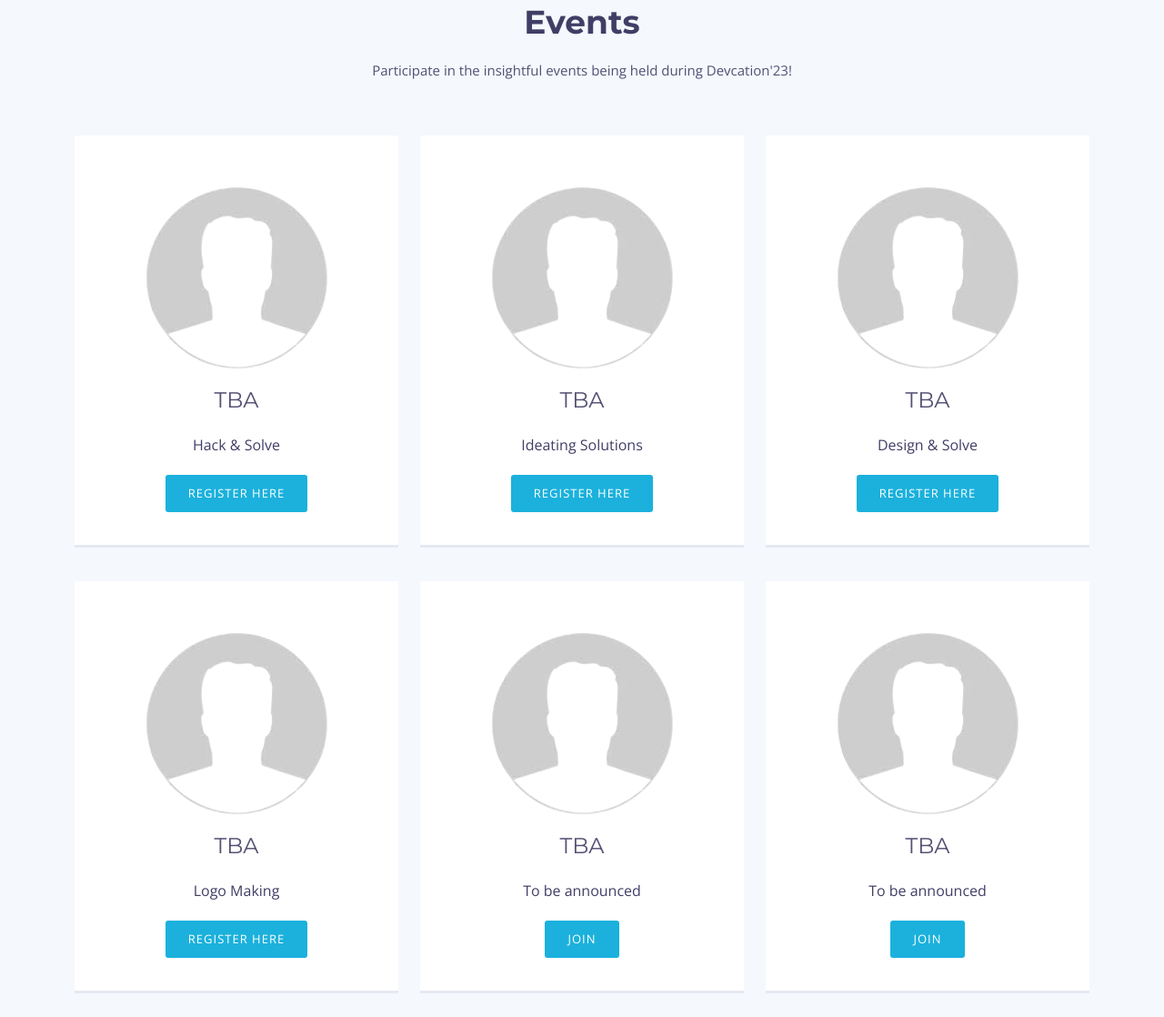
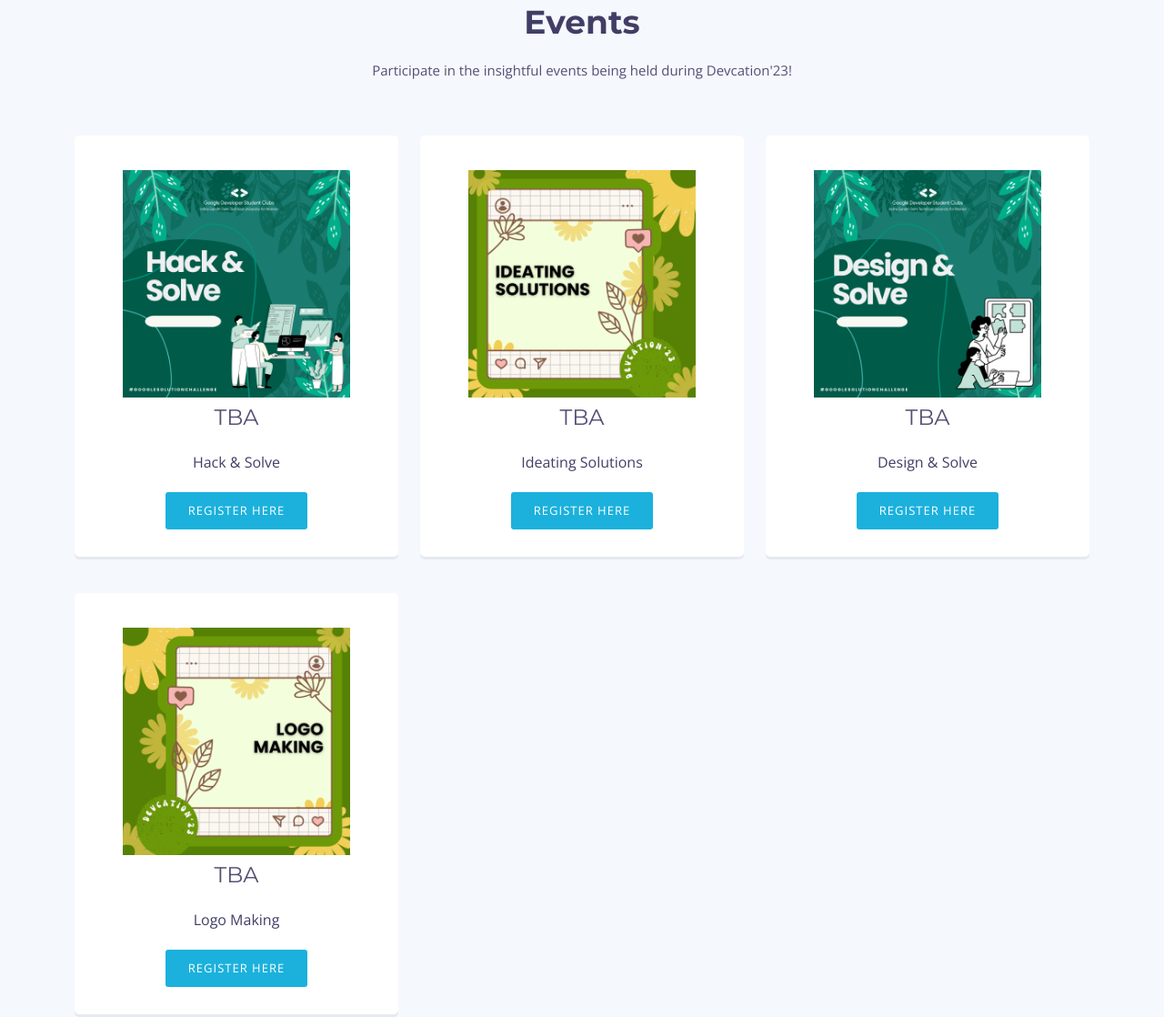
Before and after one commit to Alcyone713/Devcation-2.0, a plain HTML site: page index.html in a window 1280 px wide. Shown: the part 3582-4700 px from the top of the page at 91% size. Drawn offline with nearby package versions, Linux system fonts and the light colour scheme.

Commit message:
sessions

```diff
--- a/assets/css/style.css
+++ b/assets/css/style.css
@@ -1163,10 +1163,10 @@ section {
 
 #pricing .card {
   border: 0;
-  border-radius: 0px;
+  border-radius: 5px;
   box-shadow: 0 3px 0px 0 rgba(65, 62, 102, 0.08);
   transition: all 0.3s ease-in-out;
-  padding: 36px 0;
+  padding: 30px 0;
   position: relative;
 }
 
@@ -1202,6 +1202,9 @@ section {
   -moz-text-align-last: center;
   text-align-last: center;
 }
+ #pricing .card .card-header img{
+  width: 250px;
+ }
 
 #pricing .card .card-title {
   margin-bottom: 16px;
--- a/index.html
+++ b/index.html
@@ -360,7 +360,7 @@ Along with this, we will have various knowledge-imparting and super fun recreati
           <div class="col-xs-12 col-lg-4" style="margin-bottom: 40px;" data-aos="fade-up" data-aos-delay="100">
             <div class="card">
               <div class="card-header">
-                <img src="./assets/img/Placeholder-person.png" alt="">
+                <img src="./assets/img/hns.png" alt="">
               </div>
               <div class="card-block">
                 <h4 class="card-title">
@@ -378,7 +378,7 @@ Along with this, we will have various knowledge-imparting and super fun recreati
           <div class="col-xs-12 col-lg-4" data-aos="fade-up" data-aos-delay="200">
             <div class="card">
               <div class="card-header">
-                <img src="./assets/img/Placeholder-person.png" alt="">
+                <img src="./assets/img/is.png" alt="">
               </div>
               <div class="card-block">
                 <h4 class="card-title">
@@ -395,7 +395,7 @@ Along with this, we will have various knowledge-imparting and super fun recreati
           <div class="col-xs-12 col-lg-4" data-aos="fade-up" data-aos-delay="200">
             <div class="card">
               <div class="card-header">
-                <img src="./assets/img/Placeholder-person.png" alt="">
+                <img src="./assets/img/dns.png" alt="">
               </div>
               <div class="card-block">
                 <h4 class="card-title">
@@ -412,7 +412,7 @@ Along with this, we will have various knowledge-imparting and super fun recreati
           <div class="col-xs-12 col-lg-4" data-aos="fade-up" data-aos-delay="200">
             <div class="card">
               <div class="card-header">
-                <img src="./assets/img/Placeholder-person.png" alt="">
+                <img src="./assets/img/lm.png" alt="">
               </div>
               <div class="card-block">
                 <h4 class="card-title">
@@ -426,7 +426,7 @@ Along with this, we will have various knowledge-imparting and super fun recreati
             </div>
           </div>
 
-          <div class="col-xs-12 col-lg-4" data-aos="fade-up" data-aos-delay="200">
+          <!-- <div class="col-xs-12 col-lg-4" data-aos="fade-up" data-aos-delay="200">
             <div class="card">
               <div class="card-header">
                 <img src="./assets/img/Placeholder-person.png" alt="">
@@ -441,11 +441,11 @@ Along with this, we will have various knowledge-imparting and super fun recreati
                 <a href="#" class="btn">Join</a>
               </div>
             </div>
-          </div>
+          </div> -->
 
 
-          <!-- Premium Plan  -->
-          <div class="col-xs-12 col-lg-4" data-aos="fade-up" data-aos-delay="300">
+          <!-- Premium Plan
+          <!-- <div class="col-xs-12 col-lg-4" data-aos="fade-up" data-aos-delay="300">
             <div class="card">
               <div class="card-header">
                 <img src="./assets/img/Placeholder-person.png" alt="">
@@ -458,9 +458,9 @@ Along with this, we will have various knowledge-imparting and super fun recreati
                   <li class="list-group-item">To be announced</li>
                 </ul>
                 <a href="#" class="btn">Join</a>
-              </div>
-            </div>
-          </div>
+              </div> -->
+            <!-- </div>
+          </div> -->
 
         </div>
       </div>
```
